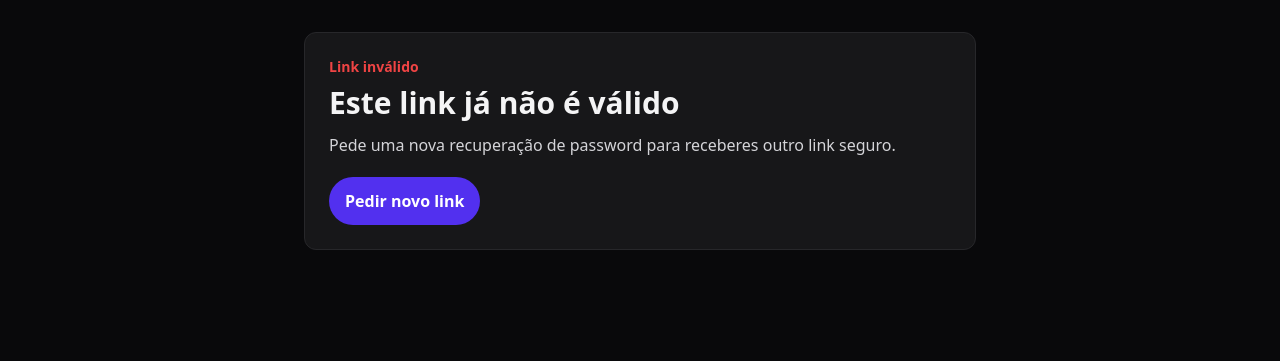
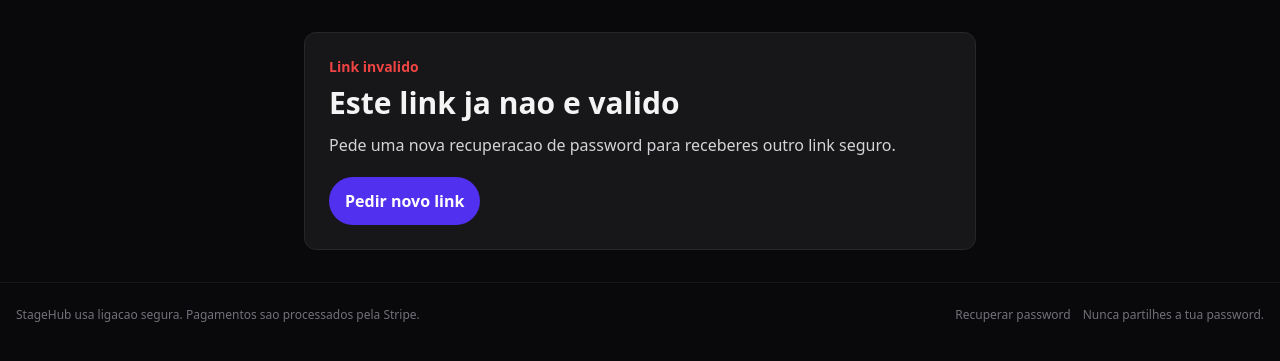
Before and after one commit to lmfcruz61/stagelink, a Django app: page /conta/password/novo/1/1/ in a window 1280 px wide. Shown: the part 63-424 px from the top of the page. Run offline with Django 5.2, Linux system fonts and the light colour scheme; some libraries are stand-ins or nearby versions.

Commit message:
Improve account security messaging

```diff
--- a/templates/accounts/login.html
+++ b/templates/accounts/login.html
@@ -7,6 +7,9 @@
     <p class="text-sm font-semibold text-[#2596BE]">StageHub</p>
     <h1 class="mt-2 text-4xl font-semibold tracking-tight">{% trans "Login" %}</h1>
     <p class="mt-3 max-w-xl text-zinc-300">Entra para acompanhares eventos, gerires artistas ou continuares a preparar a tua proxima sala ao vivo.</p>
+    <div class="mt-6 rounded-xl border border-[#2596BE]/50 bg-[#2596BE]/10 p-4 text-sm text-zinc-200">
+      A StageHub usa ligacao segura e nunca guarda dados do teu cartao. Se esqueceste a password, podes criar uma nova por email.
+    </div>
   </div>
 
   <div class="sl-card p-6">
@@ -36,6 +39,7 @@
     <div class="mt-4 text-center text-sm">
       <a class="text-[#2596BE] hover:text-white" href="{% url 'accounts:password_reset' %}">Esqueceste a password?</a>
     </div>
+    <p class="mt-4 text-center text-xs text-zinc-500">Mantem a tua password privada. A equipa StageHub nunca te vai pedir a password por mensagem.</p>
   </div>
 </section>
 {% endblock %}
--- a/templates/accounts/password_reset_complete.html
+++ b/templates/accounts/password_reset_complete.html
@@ -3,9 +3,10 @@
 {% block content %}
 <section class="mx-auto max-w-2xl">
   <div class="sl-card p-6">
-    <p class="text-sm font-semibold text-[#10B981]">Concluído</p>
+    <p class="text-sm font-semibold text-[#10B981]">Concluido</p>
     <h1 class="mt-2 text-3xl font-semibold">Password alterada</h1>
-    <p class="mt-3 text-zinc-300">A tua password foi atualizada. Já podes entrar com a nova password.</p>
+    <p class="mt-3 text-zinc-300">A tua password foi atualizada. Ja podes entrar com a nova password.</p>
+    <p class="mt-2 text-sm text-zinc-500">Se nao foste tu a fazer esta alteracao, contacta a equipa StageHub.</p>
     <a class="sl-primary mt-5" href="{% url 'accounts:login' %}">Entrar</a>
   </div>
 </section>
--- a/templates/accounts/password_reset_confirm.html
+++ b/templates/accounts/password_reset_confirm.html
@@ -6,15 +6,16 @@
     {% if validlink %}
       <p class="text-sm font-semibold text-[#2596BE]">StageHub</p>
       <h1 class="mt-2 text-3xl font-semibold">Define uma nova password</h1>
+      <p class="mt-3 text-sm text-zinc-400">Escolhe uma password forte, unica e que nao uses noutros servicos.</p>
       <form method="post" class="mt-5 space-y-4">
         {% csrf_token %}
         {{ form.as_p }}
         <button class="sl-primary w-full">Guardar nova password</button>
       </form>
     {% else %}
-      <p class="text-sm font-semibold text-[#EF4444]">Link inválido</p>
-      <h1 class="mt-2 text-3xl font-semibold">Este link já não é válido</h1>
-      <p class="mt-3 text-zinc-300">Pede uma nova recuperação de password para receberes outro link seguro.</p>
+      <p class="text-sm font-semibold text-[#EF4444]">Link invalido</p>
+      <h1 class="mt-2 text-3xl font-semibold">Este link ja nao e valido</h1>
+      <p class="mt-3 text-zinc-300">Pede uma nova recuperacao de password para receberes outro link seguro.</p>
       <a class="sl-primary mt-5" href="{% url 'accounts:password_reset' %}">Pedir novo link</a>
     {% endif %}
   </div>
--- a/templates/accounts/password_reset_done.html
+++ b/templates/accounts/password_reset_done.html
@@ -6,7 +6,7 @@
     <p class="text-sm font-semibold text-[#2596BE]">Password</p>
     <h1 class="mt-2 text-3xl font-semibold">Verifica o teu email</h1>
     <p class="mt-3 text-zinc-300">Se o email existir no StageHub, vais receber uma mensagem com um link para criar uma nova password.</p>
-    <p class="mt-2 text-sm text-zinc-500">Confirma também a pasta de spam ou promoções.</p>
+    <p class="mt-2 text-sm text-zinc-500">Confirma tambem a pasta de spam ou promocoes. O link e temporario e deve ser usado apenas por ti.</p>
     <a class="sl-primary mt-5" href="{% url 'accounts:login' %}">Voltar ao login</a>
   </div>
 </section>
--- a/templates/accounts/password_reset_form.html
+++ b/templates/accounts/password_reset_form.html
@@ -6,13 +6,15 @@
     <p class="text-sm font-semibold text-[#2596BE]">StageHub</p>
     <h1 class="mt-2 text-4xl font-semibold tracking-tight">Recuperar password</h1>
     <p class="mt-3 max-w-xl text-zinc-300">Indica o email da tua conta. Se existir uma conta associada, enviamos um link seguro para definires uma nova password.</p>
+    <p class="mt-4 max-w-xl text-sm text-zinc-500">Por seguranca, mostramos sempre a mesma mensagem depois do pedido. Assim ninguem consegue descobrir se um email esta registado.</p>
   </div>
 
   <form method="post" class="sl-card space-y-4 p-6">
     {% csrf_token %}
     {{ form.as_p }}
-    <button class="sl-primary w-full">Enviar link de recuperação</button>
+    <button class="sl-primary w-full">Enviar link de recuperacao</button>
     <a class="sl-secondary w-full" href="{% url 'accounts:login' %}">Voltar ao login</a>
+    <p class="text-xs text-zinc-500">O link de recuperacao deve ser usado apenas por ti. Se nao pediste esta alteracao, podes ignorar o email.</p>
   </form>
 </section>
 {% endblock %}
--- a/templates/accounts/register.html
+++ b/templates/accounts/register.html
@@ -19,6 +19,9 @@
         <p class="font-semibold text-zinc-100">Publico</p>
         <p class="mt-1">Segue artistas, compra acesso e participa nos eventos.</p>
       </div>
+      <div class="rounded-xl border border-[#10B981]/50 bg-[#10B981]/10 p-4 text-sm text-zinc-200">
+        Usa um email a que tenhas acesso. Ele serve para recuperar a password e confirmar mensagens importantes da tua conta.
+      </div>
     </div>
   </div>
 
@@ -29,6 +32,7 @@
     {% endif %}
     {{ form.as_p }}
     <button class="sl-primary w-full">{% trans "Entrar na StageHub" %}</button>
+    <p class="text-xs text-zinc-500">Escolhe uma password forte e unica. Os pagamentos sao tratados pela Stripe em ambiente seguro.</p>
   </form>
 </section>
 <script>
--- a/templates/base.html
+++ b/templates/base.html
@@ -237,6 +237,15 @@
     {% endif %}
     {% block content %}{% endblock %}
   </main>
+  <footer class="border-t border-zinc-900">
+    <div class="sl-shell mx-auto flex flex-col gap-2 px-4 py-6 text-xs text-zinc-500 md:flex-row md:items-center md:justify-between">
+      <p>StageHub usa ligacao segura. Pagamentos sao processados pela Stripe.</p>
+      <div class="flex flex-wrap gap-3">
+        <a class="hover:text-zinc-300" href="{% url 'accounts:password_reset' %}">Recuperar password</a>
+        <span>Nunca partilhes a tua password.</span>
+      </div>
+    </div>
+  </footer>
   {% block extra_body %}{% endblock %}
 </body>
 </html>
--- a/templates/streams/access_required.html
+++ b/templates/streams/access_required.html
@@ -17,6 +17,7 @@
       <a class="sl-primary w-full" href="{% url 'payments:buy_ticket' stream.id %}">{% trans "Comprar bilhete" %}</a>
       <a class="sl-secondary w-full" href="{% url 'streams:artist_detail' stream.artist.id %}#subscricoes">{% trans "Ver planos de subscricao" %}</a>
     </div>
+    <p class="mt-4 text-xs text-zinc-500">Por seguranca, entra sempre com a mesma conta usada na compra.</p>
   </div>
 </section>
 {% endblock %}
--- a/templates/streams/event_detail.html
+++ b/templates/streams/event_detail.html
@@ -78,6 +78,7 @@
       <button id="copy-event-link" type="button" class="sl-secondary w-full" data-copy-url="{{ event_url }}">Copiar link do evento</button>
     </div>
 
+    <p class="mt-4 text-xs text-zinc-500">Pagamento seguro via Stripe. O acesso fica associado a tua conta StageHub.</p>
     <p id="copy-event-feedback" class="mt-3 hidden text-sm text-[#2596BE]">Link copiado.</p>
   </aside>
 </section>
--- a/templates/streams/photo_gallery_detail.html
+++ b/templates/streams/photo_gallery_detail.html
@@ -25,6 +25,7 @@
       {% elif user.is_authenticated and user.fan_profile %}
         <p class="mt-2 text-sm text-zinc-400">Compra acesso para ver as fotos privadas desta galeria.</p>
         <a class="sl-primary mt-5 w-full" href="{% url 'payments:buy_photo_gallery' gallery.id %}">Comprar acesso</a>
+        <p class="mt-4 text-xs text-zinc-500">As fotos privadas so aparecem dentro da tua conta apos pagamento confirmado.</p>
       {% elif user.is_authenticated %}
         <p class="mt-2 text-sm text-zinc-400">As compras estao disponiveis para contas de publico.</p>
       {% else %}
```
Also changed, not shown: accounts/tests.py (added, +17 -0 lines), stagelink/settings.py (+15 -0 lines), templates/accounts/password_reset_email.html (+5 -3 lines), 1 other file.
